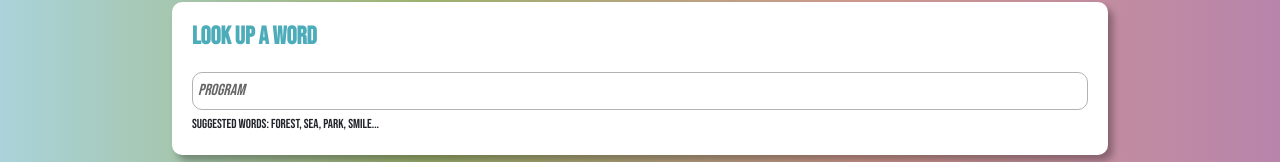
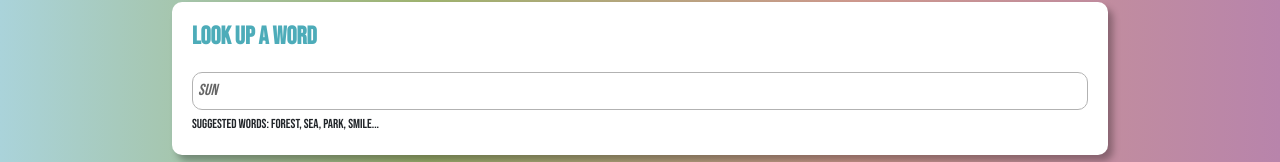
Before and after one commit to ViktoriaVasyutinskaya/react-dictionary-app, a React (Create React App) app: page / in a window 1280 px wide. Shown: the part 238-400 px from the top of the page. Built offline with nearby package versions, Linux system fonts and the light colour scheme; no server answers.

Commit message:
changed keyword

```diff
--- a/src/App.js
+++ b/src/App.js
@@ -10,7 +10,7 @@ function App() {
           <img src={logo1} className="App-logo img-fluid" alt="logo" />
         </header>
         <main>
-          <Dictionary defaultKeyword="program" />
+          <Dictionary defaultKeyword="sun" />
         </main>
         <footer>
           <small>Coded by V.Vasyutinskaya</small>
```
